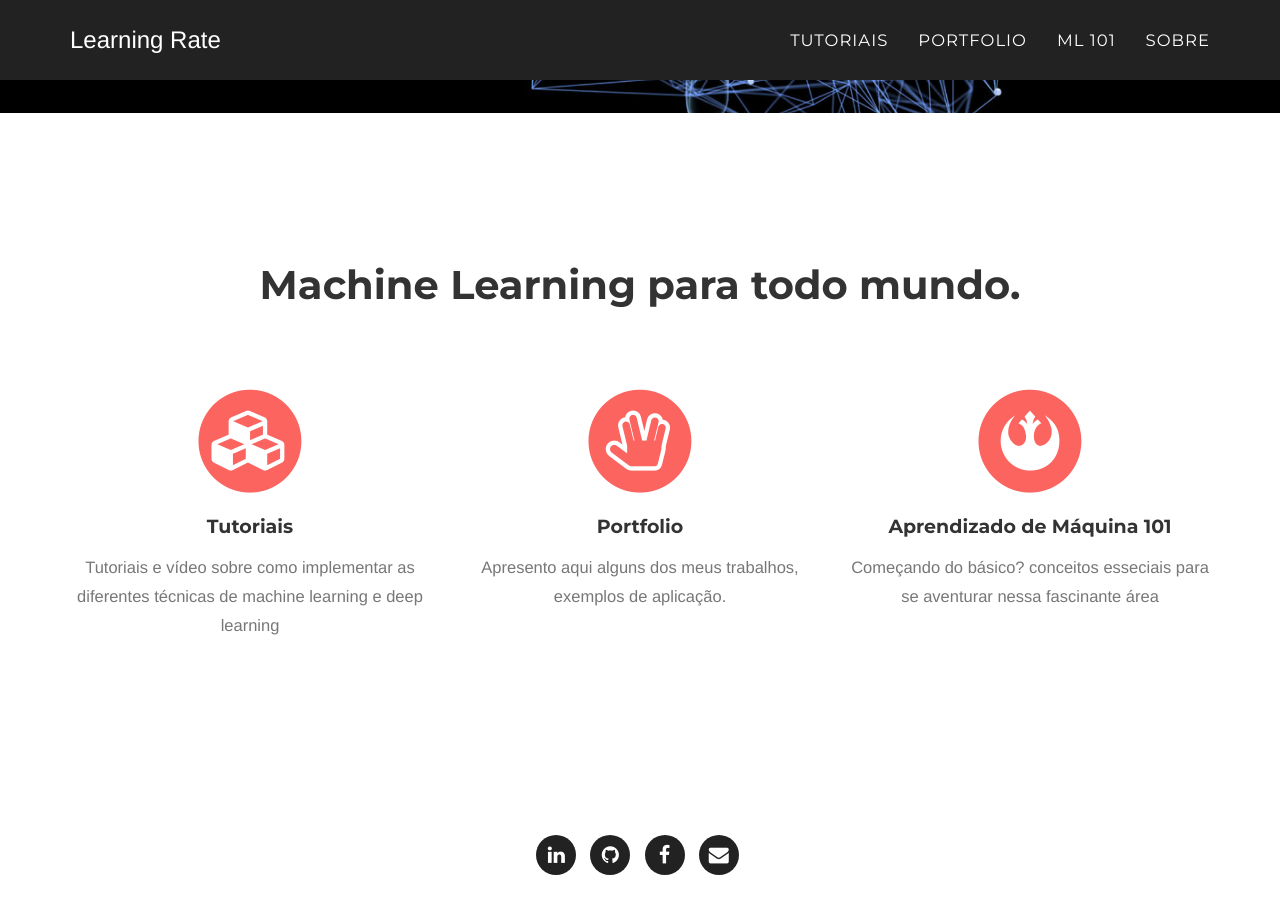
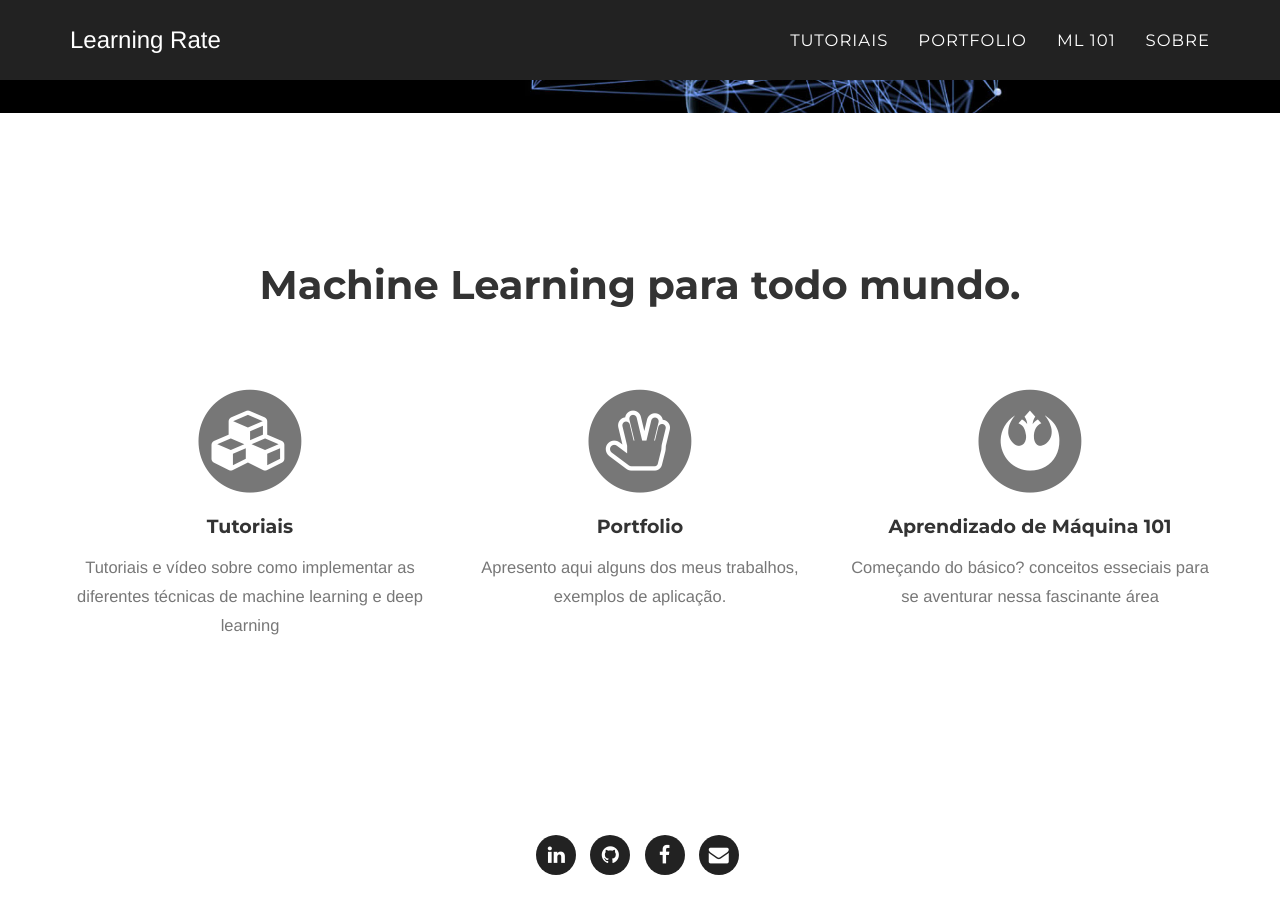
Before and after one commit to smoreira/smoreira.github.io, a Jekyll site: the page built from index.html, in a window 1280 px wide and 900 px high, scrolled down 512 px. Built offline with Jekyll 4.4.1, drawn with Linux system fonts in a browser that asks for light colours; some web fonts are replaced.

Commit message:
Color icon

```diff
--- a/_includes/sections.html
+++ b/_includes/sections.html
@@ -11,7 +11,7 @@
                 <div class="col-md-4">
                     <a href="/tutoriais/">
                     <span class="fa-stack fa-4x">
-                        <i class="fa fa-circle fa-stack-2x text-primary"></i>
+                        <i class="fa fa-circle fa-stack-2x text-muted"></i>
                         <i class="fa fa-cubes fa-stack-1x fa-inverse"></i>
                     </span>
                     </a>
@@ -22,7 +22,7 @@
                 <div class="col-md-4">
                     <a href="/portfolio/">
                     <span class="fa-stack fa-4x">
-                        <i class="fa fa-circle fa-stack-2x text-primary"></i>
+                        <i class="fa fa-circle fa-stack-2x text-muted"></i>
                         <i class="fa fa-hand-spock-o fa-stack-1x fa-inverse"></i>
                     </span>
                     </a>
@@ -32,7 +32,7 @@
                 <div class="col-md-4">
                     <a href="/ml101/">
                     <span class="fa-stack fa-4x">
-                        <i class="fa fa-circle fa-stack-2x text-primary"></i>
+                        <i class="fa fa-circle fa-stack-2x text-muted"></i>
                         <i class="fa fa-rebel fa-stack-1x fa-inverse"></i>
                     </span>
                     </a>
```
